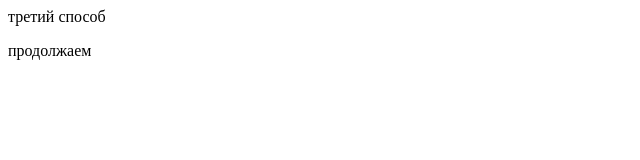
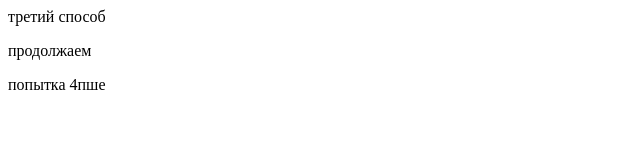
Before and after one commit to NataliaCat/new_test, a plain HTML site: page index.html in a window 1280 px wide. Shown: the whole page, without its empty margins (0-640 px from the left). Drawn offline with Linux system fonts and the light colour scheme.

Commit message:
comit3.4

```diff
--- a/index.html
+++ b/index.html
@@ -8,5 +8,6 @@
 <body>
     третий способ
     <p>продолжаем</p>
+    <p>попытка 4пше</p>
 </body>
 </html>
```
